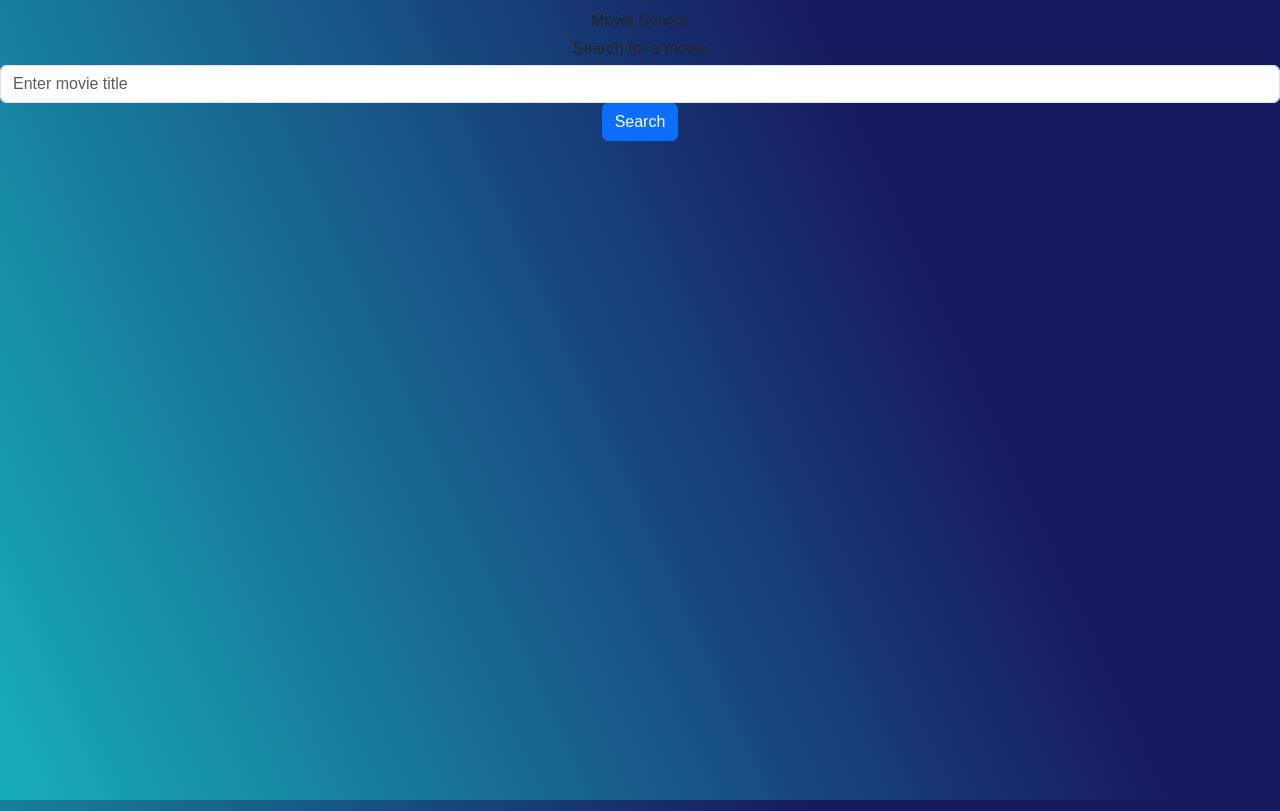
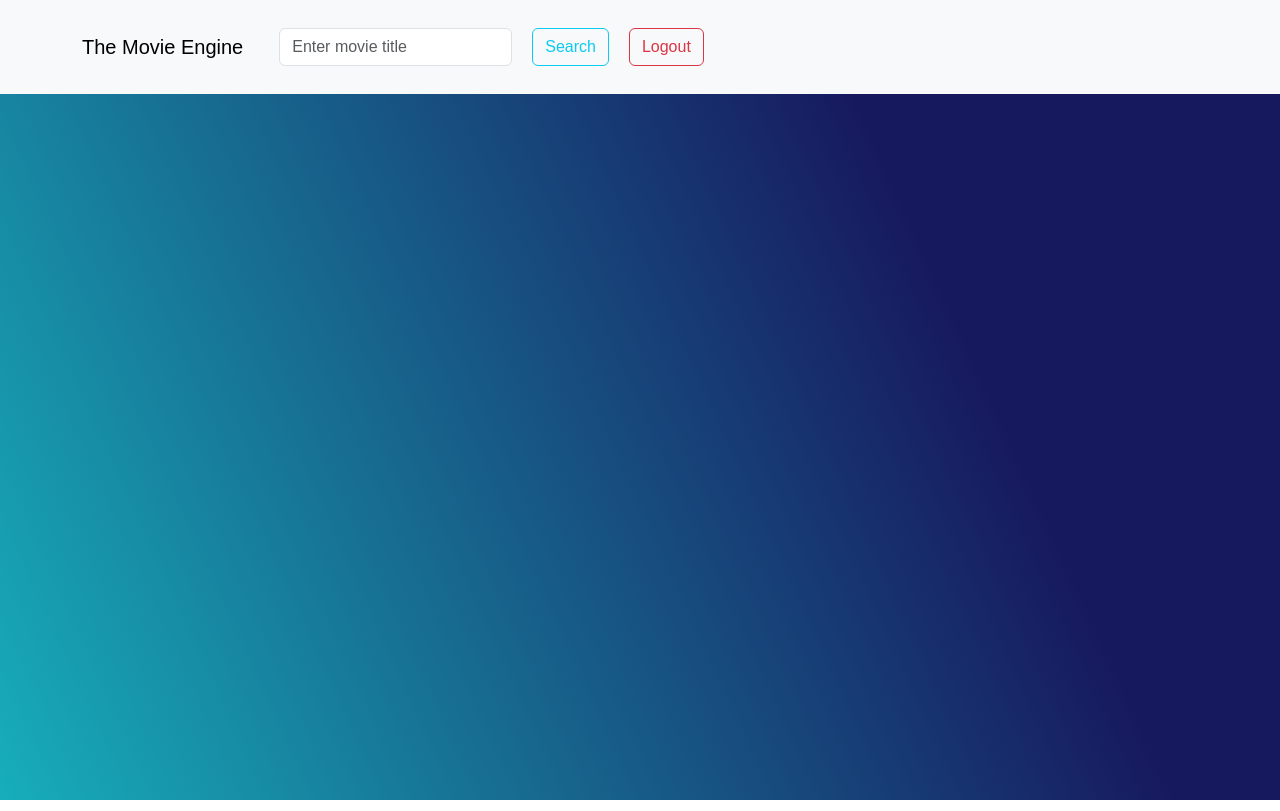
Before and after one commit to AlirizaBagdat/Movie-Search, a React (Vite) app: page /search in a window 1280 px wide. Built offline with nearby package versions, Linux system fonts and the light colour scheme; sample sign-in values are in the browser's storage.

Commit message:
search configuartino on navbar

```diff
--- a/src/components/LoginPage/login.css
+++ b/src/components/LoginPage/login.css
@@ -1,7 +1,8 @@
 .form-container {
-    display: flex;
+    /* display: flex;
     flex-direction: column;
     align-items: center;
     justify-content: center;
-    height: 100vh;
+    height: 100vh; */
+    background-color:  red;
 }
--- a/src/components/LoginPage/loginPage.jsx
+++ b/src/components/LoginPage/loginPage.jsx
@@ -24,6 +24,10 @@ const LoginPage = () => {
     const handleLogin = () => {
         const storedUsername = localStorage.getItem('username');
         const storedPassword = localStorage.getItem('password');
+        console.log('Entered Username:', username);
+        console.log('Stored Username:', storedUsername);
+        console.log('Entered Password:', password);
+        console.log('Stored Password:', storedPassword);
 
         if (username === storedUsername && password === storedPassword) {
             localStorage.setItem('loggedIn', 'true');
--- /dev/null
+++ b/src/components/MovieItems/movieItem.jsx
@@ -0,0 +1,27 @@
+import React, { useState } from 'react';
+import { Modal } from 'react-bootstrap';
+import './results.css';
+
+const MovieItem = ({ movie }) => {
+  const [showModal, setShowModal] = useState(false);
+
+  const handleShowModal = () => {
+    setShowModal(true);
+  };
+
+  const handleCloseModal = () => {
+    setShowModal(false);
+  };
+
+  return (
+    <>
+      <div className="movie-item" onClick={handleShowModal}>
+        <img src={`https://image.tmdb.org/t/p/w500/${movie.poster_path}`} alt={movie.title} />
+        <h3 className='title'>{movie.title}</h3>
+      </div>
+
+    </>
+  );
+};
+
+export default MovieItem;
--- /dev/null
+++ b/src/components/MovieItems/results.css
@@ -0,0 +1,27 @@
+.movie-item  {
+
+    background-color: #99a7f4; /* Background color for each movie box */
+
+    border-radius: 8px; /* Border radius to make the box rounded */
+    box-shadow: 0 4px 8px rgba(0, 0, 0, 0.1); /* Box shadow for a subtle effect */
+    overflow: hidden; /* Prevent overflowing content from being displayed */
+
+    border-style: solid;
+}
+
+.movie-item img {
+    max-width: 100%; /* Ensure the image does not exceed the width of its container */
+    height: auto; /* Maintain aspect ratio */
+    display: block; /* Ensure proper layout */
+    border-radius: 5px;
+}
+
+.title:link{
+    text-decoration: none;
+    left: 50%;
+}
+
+.title:hover {
+    color: red;
+    font-weight: bolder;
+}
--- /dev/null
+++ b/src/components/Search/navbar.css
@@ -0,0 +1,3 @@
+.logout {
+    float: right;
+}
--- /dev/null
+++ b/src/components/Search/navbar.jsx
@@ -0,0 +1,54 @@
+import React, { useState } from 'react';
+import { Navbar, Container, Form, Button } from 'react-bootstrap';
+import {Navigate, useNavigate} from 'react-router-dom'
+import './search.css'
+
+const NavBar = ({ onSearch }) => {
+  const [query, setQuery] = useState('');
+  const navigate = useNavigate();
+
+  const handleSearch = async () => {
+    try {
+        await onSearch(query);
+    } catch (error) {
+        console.error(error)
+    }
+  };
+  const handleLogout = () => {
+
+    localStorage.removeItem('username');
+    localStorage.removeItem('password');
+    localStorage.setItem('loggedIn', 'false');
+
+    navigate('/login');
+  };
+
+
+
+  return (
+    <Navbar bg="light" expand="lg">
+      <Container>
+        <Navbar.Brand href="/">The Movie Engine</Navbar.Brand>
+        <Navbar.Toggle aria-controls="basic-navbar-nav" />
+        <Navbar.Collapse id="basic-navbar-nav">
+          <Form className="d-flex">
+            <Form.Control
+              type="text"
+              placeholder="Enter movie title"
+              value={query}
+              onChange={(e) => setQuery(e.target.value)}
+            />
+            <Button variant="outline-info" onClick={handleSearch}>
+              Search
+            </Button>
+            <Button className='logout' variant="outline-danger"  onClick={handleLogout}>
+            Logout
+          </Button>
+          </Form>
+        </Navbar.Collapse>
+      </Container>
+    </Navbar>
+  );
+};
+
+export default NavBar;
--- a/src/components/Search/search.css
+++ b/src/components/Search/search.css
@@ -1,7 +1,27 @@
-.form-container {
-    display: flex;
-    flex-direction: column;
-    align-items: center;
-    justify-content: center;
-    height: 100vh;
+.movie-grid {
+    display: grid;
+    grid-template-columns: repeat(auto-fit, minmax(300px, 1fr));
+    gap: 50px; /* Spacing between grid items */
+    margin: 10%;
+    justify-content: space-between;
+
+
 }
+
+form  {
+    /* display: flex; */
+    /* justify-content: center; */
+
+    padding: 20px;
+
+}
+form button {
+    margin-left: 20px;
+}
+.logout{
+    float: right;
+}
+/*
+.container {
+    width: 100%;
+} */
--- a/src/components/Search/search.jsx
+++ b/src/components/Search/search.jsx
@@ -1,54 +1,37 @@
 import React, { useState } from 'react';
 import { Form, Button } from 'react-bootstrap';
-import MovieItem from '../MovieItem';
+import { Link } from 'react-router-dom';
+import MovieItem from '../MovieItems/movieItem';
 import 'bootstrap/dist/css/bootstrap.min.css'
+import { fetchMovies } from '../utils/utils';
+import NavBar from './navbar';
 
 const SearchPage = () => {
-    const [query, setQuery] = useState('');
+    // const [query, setQuery] = useState('');
     const [movies, setMovies] = useState([]);
 
+    const handleSearch = async (query) => {
+      try {
+        const results = await fetchMovies(query);
+        setMovies(results);
+      } catch (error) {
+        console.error(error)
+      }
+    };
 
-    const handleSearch = async () => {
-    try {
-      const apiKey = '1cece4418167d7edc50a16dc5aef363a';
-
-      const response = await fetch(
-        `https://api.themoviedb.org/3/search/movie?query=${query}&api_key=${apiKey}`
-      );
-      if (!response.ok) {
-        throw new Error('Failed to fetch movies');
-      }
-      const data = await response.json();
-      setMovies(data.results);
-    } catch (error) {
-      console.error(error);
-    }
-  };
 
   return (
     <div>
-      <h1>Movie Search</h1>
-      <Form>
-        <Form.Group controlId="formBasicQuery">
-          <Form.Label>Search for a movie</Form.Label>
-          <Form.Control
-            type="text"
-            placeholder="Enter movie title"
-            value={query}
-            onChange={(e) => setQuery(e.target.value)}
-          />
-        </Form.Group>
-        <Button variant="primary" onClick={handleSearch}>
-          Search
-        </Button>
-      </Form>
-      <div>
+      <NavBar onSearch={handleSearch} />
+      <div className='movie-grid'>
         {movies.map((movie) => (
-          <MovieItem key={movie.id} movie={movie} />
+          <Link to={`/movie/${movie.id}`} key={movie.id}>
+            <MovieItem key={movie.id} movie={movie} />
+          </Link>
         ))}
       </div>
     </div>
-  );
+  )
 };
 
 export default SearchPage;
--- a/src/components/movieDetails.jsx
+++ b/src/components/movieDetails.jsx
@@ -0,0 +1,52 @@
+import React, { useState, useEffect } from 'react';
+import { useParams } from 'react-router-dom';
+import NavBar from './Search/navbar';
+
+
+const MovieDetails = () => {
+  const { id } = useParams();
+  const [movie, setMovie] = useState(null);
+
+  useEffect(() => {
+    const fetchMovieDetails = async () => {
+      try {
+        const apiKey = '1cece4418167d7edc50a16dc5aef363a';
+        const response = await fetch(
+          `https://api.themoviedb.org/3/movie/${id}?api_key=${apiKey}`
+        );
+        if (!response.ok) {
+          throw new Error('Failed to fetch movie details');
+        }
+        const data = await response.json();
+        setMovie(data);
+      } catch (error) {
+        console.error(error);
+      }
+    };
+
+
+    fetchMovieDetails();
+
+    // Cleanup function
+    return () => {
+      setMovie(null); // Clear movie details when unmounting
+    };
+  }, [id]);
+
+  if (!movie) {
+    return <div>Loading...</div>;
+  }
+
+  return (
+    <div>
+      {/* Render movie details here */}
+      <NavBar />
+      <img src={`https://image.tmdb.org/t/p/w500/${movie.poster_path}`} alt={movie.title} />
+      <h1>{movie.title}</h1>
+      <p>{movie.overview}</p>
+      <p>{movie.release_date}</p>
+    </div>
+  );
+};
+
+export default MovieDetails;
--- a/src/components/movieItem.jsx
+++ /dev/null
@@ -1,16 +0,0 @@
-import React from 'react';
-
-const MovieItem = ({ movie }) => {
-  return (
-    <div>
-      <h3>{movie.original_title}</h3>
-      <img
-        src={`https://image.tmdb.org/t/p/w500/${movie.backdrop_path}`}
-        alt={movie.original_title}
-      />
-      <p>{movie.overview}</p>
-    </div>
-  );
-};
-
-export default MovieItem;
--- /dev/null
+++ b/src/components/utils/utils.jsx
@@ -0,0 +1,11 @@
+export const fetchMovies = async (query) => {
+  const apiKey = '1cece4418167d7edc50a16dc5aef363a';
+  const response = await fetch(
+    `https://api.themoviedb.org/3/search/movie?query=${query}&api_key=${apiKey}`
+  );
+  if (!response.ok) {
+    throw new Error('Failed to fetch movies');
+  }
+  const data = await response.json();
+  return data.results;
+};
```
Also changed, not shown: src/components/privateRoute.jsx (deleted, +0 -14 lines), src/assets/gradient.jpg (added).
